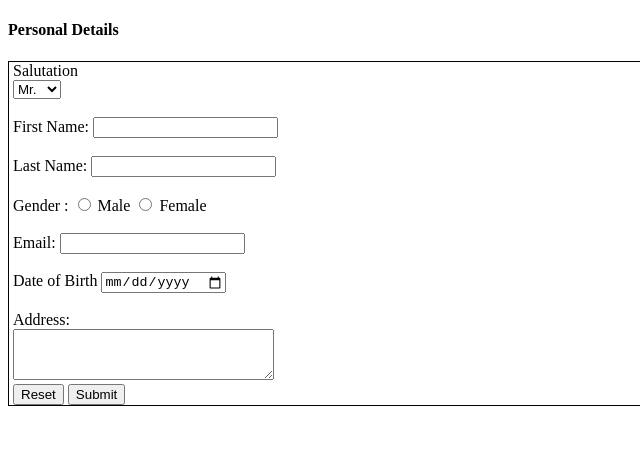
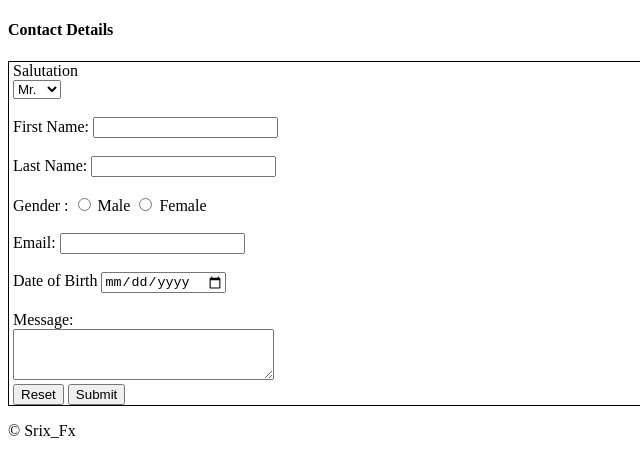
Before and after one commit to sri-vatsann/EMC-Portfolio, a plain HTML site: page Portfolio-Site/forms.html in a window 1280 px wide. Shown: the full height of the page, 0-640 px from the left. Drawn offline with Linux system fonts and the light colour scheme.

Commit message:
changed the forms a bit

```diff
--- a/Portfolio-Site/forms.html
+++ b/Portfolio-Site/forms.html
@@ -13,7 +13,7 @@
     </style>
 </head>
 <body>
-    <h4>Personal Details</h4>
+    <h4>Contact Details</h4>
     <form action="">
 
         <label for="">Salutation</label> <br>
@@ -38,7 +38,7 @@
     <label for="DOB">Date of Birth</label>
     <input type="date"><br><br>
 
-    <label for="Address">Address:</label><br>
+    <label for="Message">Message:</label><br>
     <textarea rows="3" cols="30"></textarea><br>
     <input type="reset">
     <input type="submit">
@@ -46,5 +46,7 @@
 
 
     </form>
+
+    <p>&copy; Srix_Fx</p>
 </body>
 </html>
```
